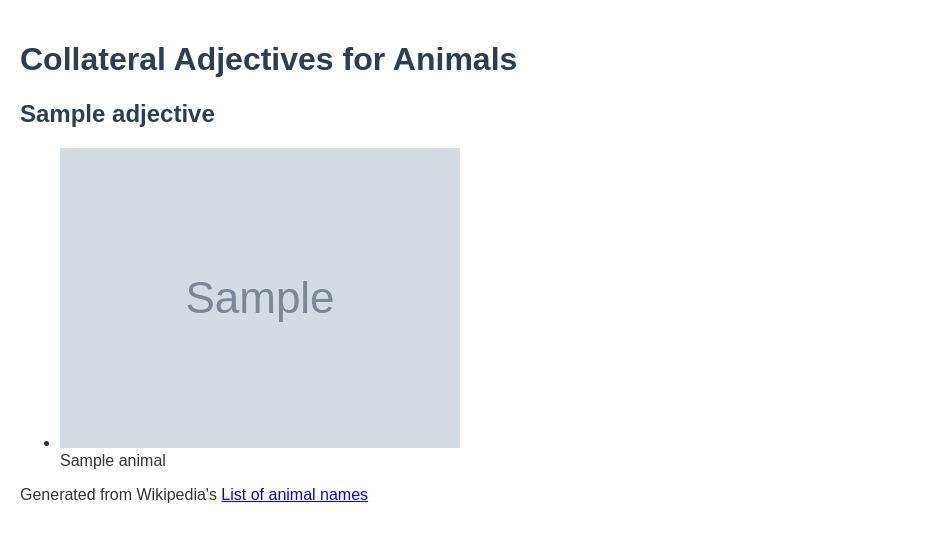
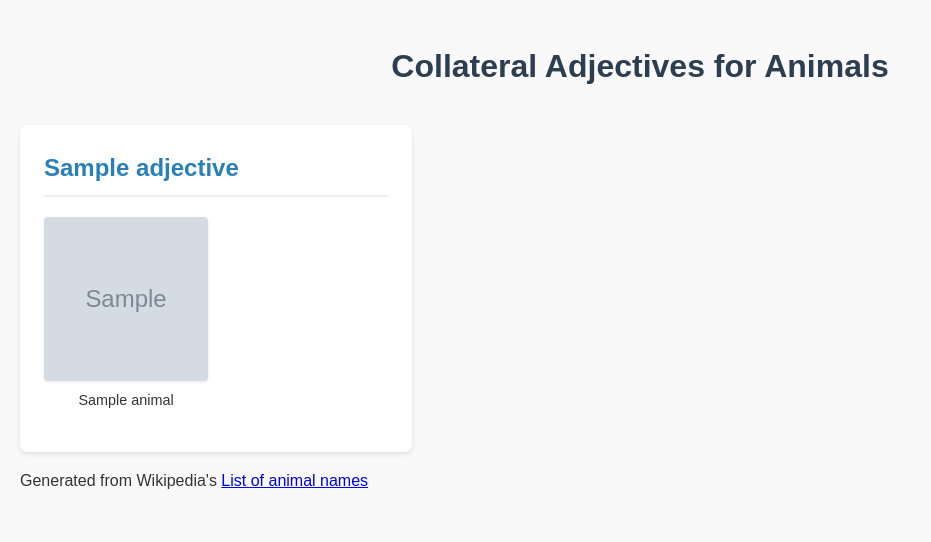
Before and after one commit to amitai1997/animal_names, a Python web app: template templates/report.html.j2 in a window 1280 px wide. Shown: the top 542 px of the page, without its empty margins (0-931 px from the left). Run offline with Jinja, Linux system fonts and the light colour scheme; the template is opened without the code that fills it: most values are stand-ins (such as "Sample title", 1, 10 or a date in 2020); grey boxes marked "Sample" are stand-in pictures.

Commit message:
fix: Restore CSS styling for HTML report
- Recreated the CSS styling file that was accidentally removed during cleanup
- Ensured the HTML report maintains its visual appearance
- Tests are still passing with the restored styling

```diff
--- a/static/css/style.css
+++ b/static/css/style.css
@@ -1,42 +1,102 @@
+/* Animal Report Styling */
+
+/* Base styles */
 body {
-  font-family: sans-serif;
+  font-family: 'Arial', sans-serif;
+  line-height: 1.6;
+  color: #333;
   margin: 0;
   padding: 20px;
-  color: #333;
+  background-color: #f9f9f9;
 }
 
-h1, h2 {
-  color: #2c3e50;
+/* Header */
+.animal-report__header {
+  text-align: center;
+  margin-bottom: 2rem;
 }
 
-.animal-container {
-  display: grid;
-  grid-template-columns: repeat(auto-fill, minmax(200px, 1fr));
-  gap: 20px;
-  margin-top: 20px;
+.animal-report__header h1 {
+  color: #2c3e50;
+  font-size: 2rem;
 }
 
-.animal-card {
-  border: 1px solid #ddd;
-  border-radius: 8px;
-  padding: 15px;
-  box-shadow: 0 2px 4px rgba(0,0,0,0.1);
+/* Grid layout */
+.animal-report__grid {
+  display: grid;
+  grid-template-columns: repeat(auto-fill, minmax(300px, 1fr));
+  gap: 2rem;
 }
 
-.animal-image {
-  max-width: 100%;
+/* Individual adjective sections */
+.animal-report__section {
+  background-color: white;
+  border-radius: 8px;
+  box-shadow: 0 2px 5px rgba(0, 0, 0, 0.1);
+  padding: 1.5rem;
+  transition: transform 0.3s ease;
+}
+
+.animal-report__section:hover {
+  transform: translateY(-5px);
+}
+
+.animal-report__adjective {
+  color: #2980b9;
+  margin-top: 0;
+  padding-bottom: 0.5rem;
+  border-bottom: 2px solid #eee;
+}
+
+/* Animal list */
+.animal-report__animals {
+  list-style-type: none;
+  padding: 0;
+  margin: 1rem 0 0 0;
+  display: grid;
+  grid-template-columns: repeat(auto-fill, minmax(120px, 1fr));
+  gap: 1rem;
+}
+
+.animal-report__animal {
+  margin-bottom: 1rem;
+}
+
+.animal-report__card {
+  display: flex;
+  flex-direction: column;
+  align-items: center;
+  text-align: center;
+}
+
+.animal-report__image {
+  width: 100%;
   height: auto;
   border-radius: 4px;
+  object-fit: cover;
+  aspect-ratio: 1/1;
+  box-shadow: 0 1px 3px rgba(0, 0, 0, 0.1);
 }
 
+.animal-report__name {
+  margin-top: 0.5rem;
+  font-size: 0.9rem;
+  word-break: break-word;
+}
+
+/* Responsive adjustments */
 @media (max-width: 768px) {
-  .animal-container {
-    grid-template-columns: 1fr 1fr;
+  .animal-report__grid {
+    grid-template-columns: repeat(auto-fill, minmax(250px, 1fr));
   }
 }
 
 @media (max-width: 480px) {
-  .animal-container {
+  .animal-report__grid {
     grid-template-columns: 1fr;
   }
+
+  .animal-report__animals {
+    grid-template-columns: repeat(auto-fill, minmax(100px, 1fr));
+  }
 }
```
